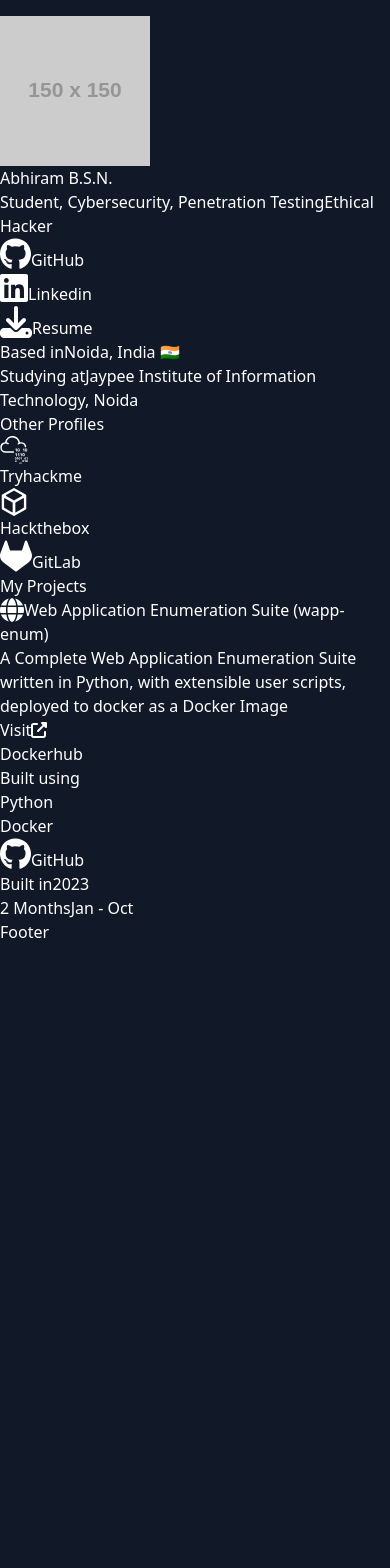
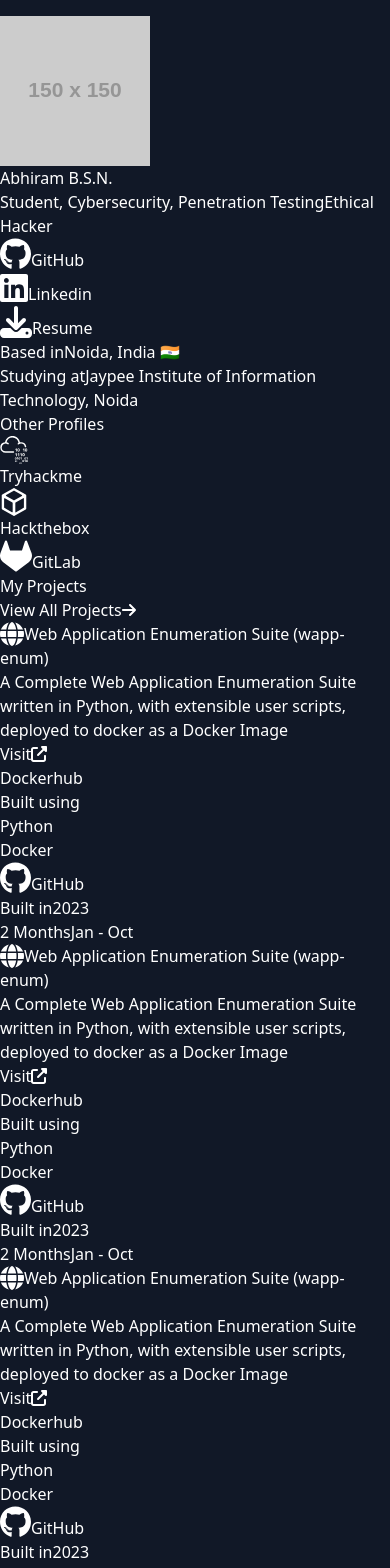
Before and after one commit to abhirambsn/abhirambsn-portfolio, a React (Vite) app in the folder app/: page / in a window 390 px wide. Shown: the top 1568 px of the page. Before the commit the page ends 944 px from the top, so only its background shows below. Built offline with nearby package versions, Linux system fonts and the light colour scheme.

Commit message:
My Projects Header Responsiveness Done

```diff
--- a/app/src/components/ProjectRow.jsx
+++ b/app/src/components/ProjectRow.jsx
@@ -19,19 +19,19 @@
   color,
 }) => {
   return (
-    <div className="flex space-x-2 items-start">
+    <div className="flex gap-2 items-start flex-col lg:flex-row">
       <Card
-        className={`bg-gradient-to-tr from-${color}-600 to-${color}-500 text-white max-w-sm space-y-3`}
+        className={`bg-gradient-to-tr from-${color}-600 to-${color}-500 text-white max-w-sm h-full`}
       >
-        <div className="flex items-center space-x-3">
+        <div className="flex items-center gap-3">
           <FontAwesomeIcon icon={icon} size="xl" />
           <span className="text-white font-semibold text-lg">{title}</span>
         </div>
-        <p className="text-justify">{description}</p>
+        <p className="mt-5 text-justify">{description}</p>
       </Card>
-      <div className="flex flex-col">
-        <Card className="group hover:bg-sky-500 hover:cursor-pointer flex flex-col space-y-2 focus-xs">
-          <div className="flex items-center space-x-3">
+      <div className="flex-1 flex flex-col gap-1">
+        <Card className="group hover:bg-sky-500 hover:cursor-pointer flex flex-col gap-2 focus-xs">
+          <div className="flex items-center gap-3">
             <span className="group-hover:text-white text-gray-500">Visit</span>
             <FontAwesomeIcon
               className="group-hover:text-white text-gray-400"
@@ -39,30 +39,30 @@
               size="md"
             />
           </div>
-          <span className="text-white text-lg group-hover:text-gray-300">
+          <span className="text-white text-lg">
             {deployed_at}
           </span>
         </Card>
-        <Card className="flex flex-col space-y-2">
+        <Card className="flex flex-col gap-2">
           <span className="text-gray-500">Built using</span>
-          <div className="flex flex-col md:flex-row items-center space-y-2 md:space-y-0 md:space-x-2">
+          <div className="flex flex-col md:flex-row items-center gap-2 md:gap-0">
             {tech_stack_arr.map((ts, key) => (
               <Pill text={ts} key={key} />
             ))}
           </div>
         </Card>
       </div>
-      <div className="flex flex-col">
-        <Card className="flex items-center justify-center space-x-2 hover:bg-green-500 hover:cursor-pointer focus-xs">
+      <div className="flex-1 flex flex-col gap-3">
+        <Card className="flex flex-1 p-6 items-center justify-center gap-2 hover:bg-green-500 hover:cursor-pointer focus-xs">
           <FontAwesomeIcon icon={faGithub} size="2x" />
           <span className="text-gray-50">GitHub</span>
         </Card>
-        <Card className="flex flex-col space-y-3">
-          <div className="flex items-center justify-between">
+        <Card className="flex flex-1 flex-col gap-3">
+          <div className="flex flex-1 items-center justify-between">
             <span className="text-gray-500">Built in</span>
             <span className="text-gray-50">{year}</span>
           </div>
-          <div className="flex items-center justify-between">
+          <div className="flex flex-1 items-center justify-between">
             <span className="text-gray-50">{duration}</span>
             <span className="text-gray-50">{months}</span>
           </div>
--- a/app/src/pages/index.jsx
+++ b/app/src/pages/index.jsx
@@ -11,11 +11,31 @@
   faLinkedin,
   faGitlab,
 } from "@fortawesome/free-brands-svg-icons";
-import { faDownload, faGlobe } from "@fortawesome/free-solid-svg-icons";
+import {
+  faArrowRight,
+  faDownload,
+  faGlobe,
+} from "@fortawesome/free-solid-svg-icons";
 import { Icon } from "@iconify/react";
 import ProjectRow from "../components/ProjectRow";
 
 const projects = [
+  {
+    title: "Web Application Enumeration Suite (wapp-enum)",
+    description:
+      "A Complete Web Application Enumeration Suite written in Python, with extensible user scripts, deployed to docker as a Docker Image",
+    tech_stack: ["Python", "Docker"],
+    icon: faGlobe,
+    deployed_at: "Dockerhub",
+  },
+  {
+    title: "Web Application Enumeration Suite (wapp-enum)",
+    description:
+      "A Complete Web Application Enumeration Suite written in Python, with extensible user scripts, deployed to docker as a Docker Image",
+    tech_stack: ["Python", "Docker"],
+    icon: faGlobe,
+    deployed_at: "Dockerhub",
+  },
   {
     title: "Web Application Enumeration Suite (wapp-enum)",
     description:
@@ -140,9 +160,16 @@
           </Card>
         </div>
 
-        <h2 className="text-center text-white text-3xl my-8">My Projects</h2>
-        <div className="w-full mx-auto">
-          <div className="flex flex-col space-y-2 w-full">
+        <div className="flex mx-4 lg:mx-0 items-center justify-between">
+          <h2 className="text-center text-white text-3xl my-8">My Projects</h2>
+          <button className="flex rounded-full bg-gray-800 p-4 hover:bg-gray-900 transition-all ease-in-out duration-150 items-center justify-center space-x-2">
+            <span className="hidden lg:block">View All Projects</span>
+            <FontAwesomeIcon icon={faArrowRight} />
+          </button>
+        </div>
+        {/* <div className="w-full bg-red-800"> */}
+        <div className="flex mx-4 lg:mx-0">
+          <div className="flex flex-1 flex-col gap-5">
             {projects.map((project, i) => (
               <ProjectRow
                 key={i}
@@ -161,6 +188,7 @@
             ))}
           </div>
         </div>
+        {/* </div> */}
       </MainContainer>
       <Footer />
     </>
```
